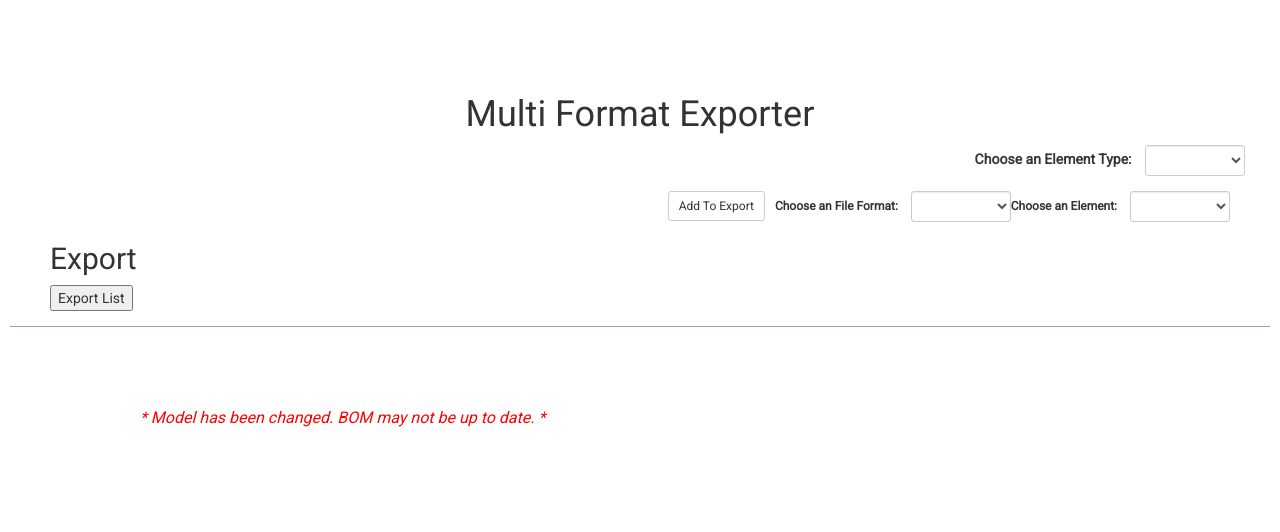
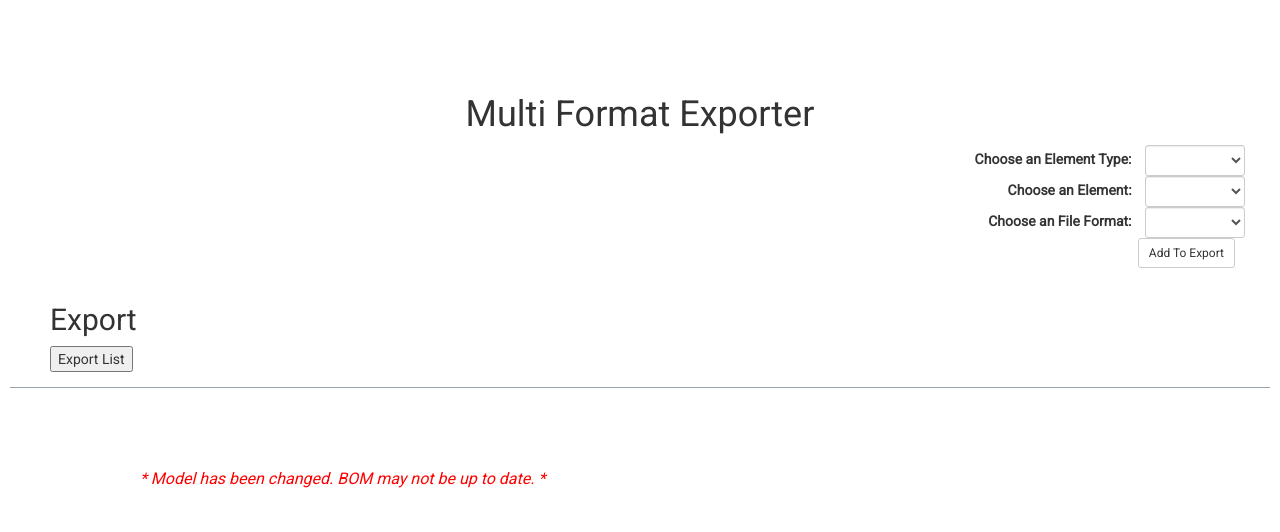
Before and after one commit to hud-code/multi-format-exporter, a website: page views/index.html in a window 1280 px wide. Drawn offline with Linux system fonts and the light colour scheme; files that its build step writes are made by us from their sources; files whose address does not match are found by name.

Commit message:
Update index.html

```diff
--- a/views/index.html
+++ b/views/index.html
@@ -30,30 +30,30 @@
                 <select required name="element_type_list" id="element_type_list" class="form-control bom-select"></select required>
             </div>
           </div>
-          <div id="context-table">
-              <div class="bom-ctrl-aligned">
-                  <!-- <button class="btn bom-btn-primary btn-sm clearfix" id="element-generate">Test</button> -->
 
-
-                  <span></span>
-
+          <div class="row">
             <div class="options" id="element_select">
                 <label for="element_list">Choose an Element:</label>
                 <select required name="element_list" id="element_list" class="form-control bom-select"></select required>
               </div>
+          </div>
 
-                  <span></span>
-
+          <div class="row">
             <div class="options" id="format_select">
                 <label for="format_list">Choose an File Format:</label>
                 <select required name="format_list" id="format_list" class="form-control bom-select"></select required>
               </div>
+          </div>
 
-                  <span></span>
-
+          <div class="row">
             <div class="options" id="add_to_cart">
                 <button id="add_to_export" class="btn btn-default btn-sm clearfix bom-btn">Add To Export</button>
             </div>
+          </div>
+
+          <div id="context-table">
+              <div class="bom-ctrl-aligned">
+                  <!-- <button class="btn bom-btn-primary btn-sm clearfix" id="element-generate">Test</button> -->
                   <!-- <select id="elt-select" class="form-control bom-select"></select> -->
 
                   <!-- <select id="type-select" class="form-control bom-select">
```
Lines whose indentation alone changed are shown as unchanged.
